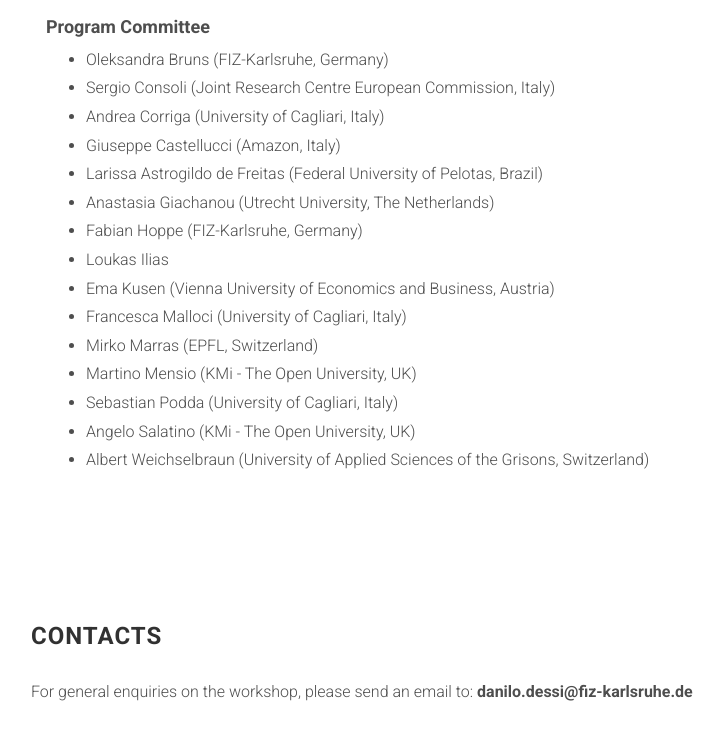
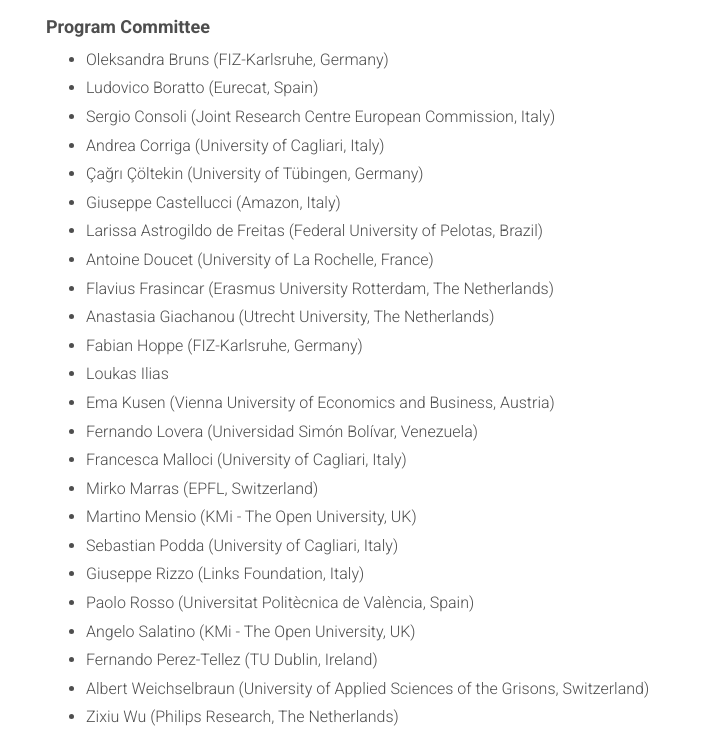
Before and after one commit to danilo-dessi/xsentiment, a website: page index.html in a window 1280 px wide. Shown: the part 3865-4620 px from the top of the page, without its empty margins (24-748 px from the left). Drawn offline with Linux system fonts and the light colour scheme; files whose address does not match are found by name.

Commit message:
new pc members added

```diff
--- a/index.html
+++ b/index.html
@@ -225,20 +225,29 @@
 
                 <ul>
                     <li>Oleksandra Bruns (FIZ-Karlsruhe, Germany)</li>
+                    <li>Ludovico Boratto (Eurecat, Spain)</li>
                     <li>Sergio Consoli (Joint Research Centre European Commission, Italy)</li>
                     <li>Andrea Corriga (University of Cagliari, Italy)</li>
+                    <li>Çağrı Çöltekin (University of Tübingen, Germany)
                     <li>Giuseppe Castellucci (Amazon, Italy)</li>
                     <li>Larissa Astrogildo de Freitas (Federal University of Pelotas, Brazil)</li>
+                    <li>Antoine Doucet (University of La Rochelle, France)</li>
+                    <li>Flavius Frasincar (Erasmus University Rotterdam, The Netherlands)</li>
                     <li>Anastasia Giachanou (Utrecht University, The Netherlands)</li>
                     <li>Fabian Hoppe (FIZ-Karlsruhe, Germany)</li>
                     <li>Loukas Ilias</li>
                     <li>Ema Kusen (Vienna University of Economics and Business, Austria)</li>
+                    <li>Fernando Lovera (Universidad Simón Bolívar, Venezuela)</li>
                     <li>Francesca Malloci (University of Cagliari, Italy)</li>
                     <li>Mirko Marras (EPFL, Switzerland)</li>
                     <li>Martino Mensio (KMi - The Open University, UK)</li>
                     <li>Sebastian Podda (University of Cagliari, Italy)</li>
+                    <li>Giuseppe Rizzo (Links Foundation, Italy)</li>
+                    <li>Paolo Rosso (Universitat Politècnica de València, Spain)</li>
                     <li>Angelo Salatino (KMi - The Open University, UK)</li>
+                    <li>Fernando Perez-Tellez (TU Dublin, Ireland)</li>
                     <li>Albert Weichselbraun (University of Applied Sciences of the Grisons, Switzerland)</li>
+                    <li>Zixiu Wu (Philips Research, The Netherlands) </li>
                 </ul>
 
             </div>
```
